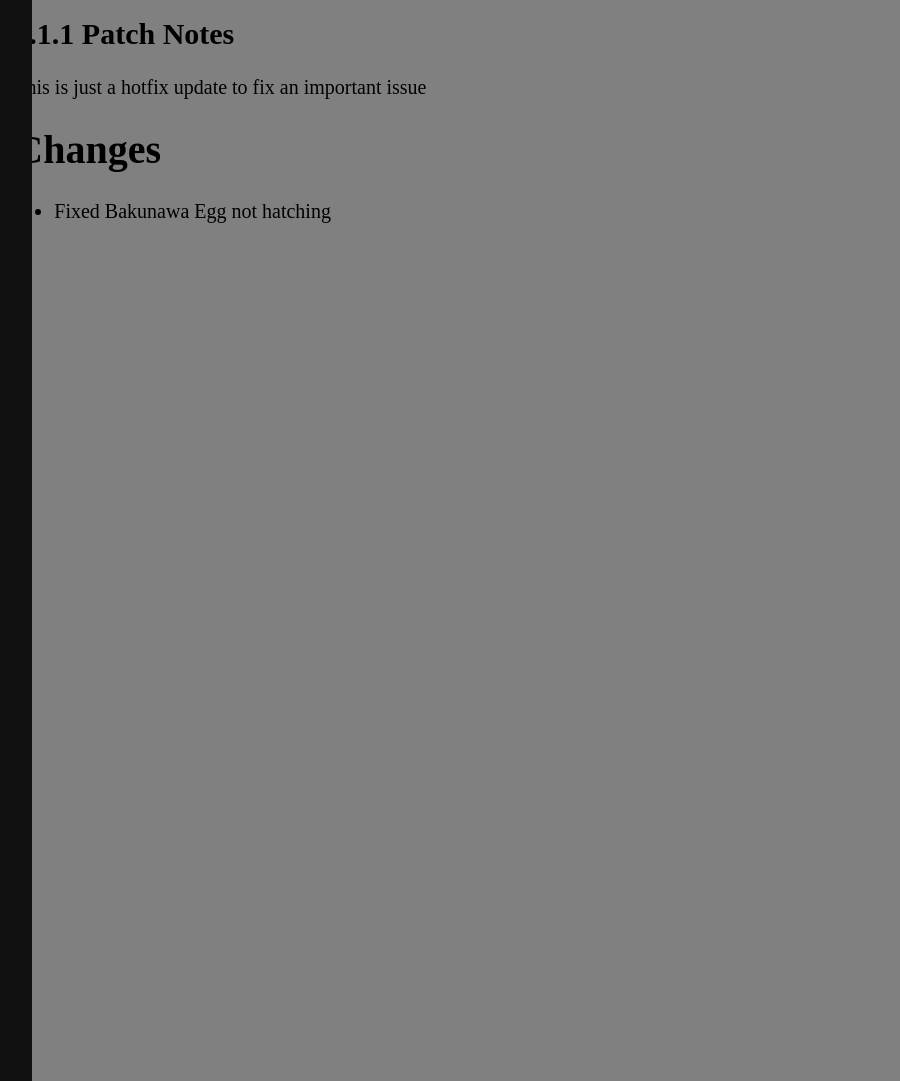
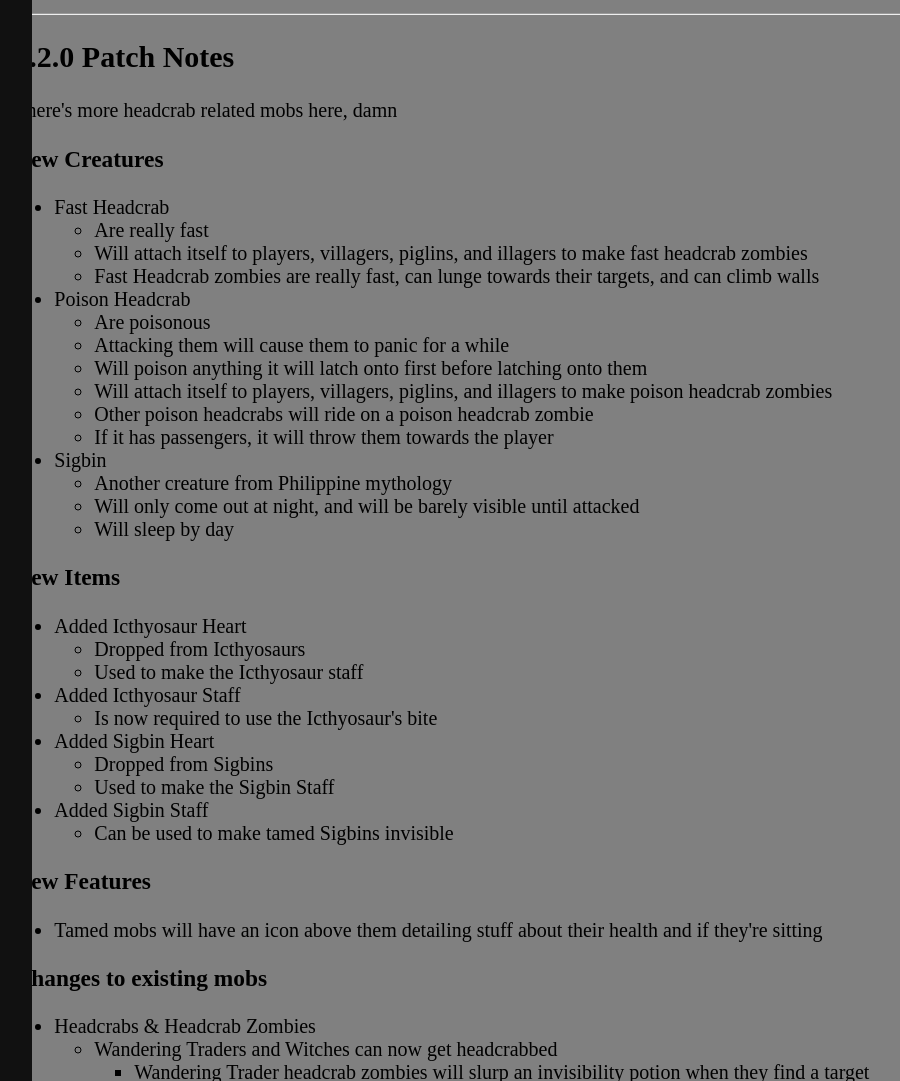
Before and after one commit to ANightDazingZoroark/ANightDazingZoroark.github.io, a Jekyll site: the page built from borgys-mobs/download/index.html, in a window 1280 px wide and 1400 px high, scrolled down 644 px. Shown: the part 319-1400 px from the top of the window, without its empty margins (168-1068 px from the left). Built offline with Jekyll 4.4.1, drawn with Linux system fonts in a browser that asks for light colours; some of the changed text lies outside the part shown.

Commit message:
updated download link

```diff
--- a/borgys-mobs/download/index.html
+++ b/borgys-mobs/download/index.html
@@ -10,15 +10,15 @@ You can download the latest version of Borgy's Mobs directly here.
   <mark>Before playing, please note the following:</mark>
   <ul>
     <li>This addon may not work correctly with other addons that edit player and vanilla mob behaviors</li>
-    <li>You must be on the latest version of Minecraft Bedrock Edition (1.16.220)</li>
-    <li>You must turn on Holiday Creator Features, Advanced Modding Capabilities, and Commands in your world</li>
+    <li>You must be on the latest version of Minecraft Bedrock Edition</li>
+    <li>You must turn on Holiday Creator Features, Advanced Modding Capabilities, Commands, and Upcoming Creator Features in your world</li>
   </ul>
 </p>
 
 <br />
 
 <button onclick="window.open('Borgys Mobs.mcaddon')">
-    Download 1.1.1
+    Download 1.2.0
 </button>
 
 <br />
@@ -33,9 +33,88 @@ Older versions can be downloaded <a href="https://github.com/ANightDazingZoroark
 
 <hr/>
 
-<h2>1.1.1 Patch Notes</h2>
-<p>This is just a hotfix update to fix an important issue</p>
-<h1 id="changes">Changes</h1>
+<h2>1.2.0 Patch Notes</h2>
+<p>There's more headcrab related mobs here, damn</p>
+<h3 id="new-creatures">New Creatures</h1>
 <ul>
-<li>Fixed Bakunawa Egg not hatching</li>
+<li>Fast Headcrab<ul>
+<li>Are really fast</li>
+<li>Will attach itself to players, villagers, piglins, and illagers to make fast headcrab zombies</li>
+<li>Fast Headcrab zombies are really fast, can lunge towards their targets, and can climb walls</li>
 </ul>
+</li>
+<li>Poison Headcrab<ul>
+<li>Are poisonous</li>
+<li>Attacking them will cause them to panic for a while</li>
+<li>Will poison anything it will latch onto first before latching onto them</li>
+<li>Will attach itself to players, villagers, piglins, and illagers to make poison headcrab zombies</li>
+<li>Other poison headcrabs will ride on a poison headcrab zombie</li>
+<li>If it has passengers, it will throw them towards the player</li>
+</ul>
+</li>
+<li>Sigbin<ul>
+<li>Another creature from Philippine mythology</li>
+<li>Will only come out at night, and will be barely visible until attacked</li>
+<li>Will sleep by day</li>
+</ul>
+</li>
+</ul>
+<h3 id="new-items">New Items</h1>
+<ul>
+<li>Added Icthyosaur Heart<ul>
+<li>Dropped from Icthyosaurs</li>
+<li>Used to make the Icthyosaur staff</li>
+</ul>
+</li>
+<li>Added Icthyosaur Staff<ul>
+<li>Is now required to use the Icthyosaur&#39;s bite</li>
+</ul>
+</li>
+<li>Added Sigbin Heart<ul>
+<li>Dropped from Sigbins</li>
+<li>Used to make the Sigbin Staff</li>
+</ul>
+</li>
+<li>Added Sigbin Staff<ul>
+<li>Can be used to make tamed Sigbins invisible</li>
+</ul>
+</li>
+</ul>
+<h3 id="new-features">New Features</h1>
+<ul>
+<li>Tamed mobs will have an icon above them detailing stuff about their health and if they&#39;re sitting</li>
+</ul>
+<h3 id="changes-to-existing-mobs">Changes to existing mobs</h1>
+<ul>
+<li>Headcrabs &amp; Headcrab Zombies<ul>
+<li>Wandering Traders and Witches can now get headcrabbed<ul>
+<li>Wandering Trader headcrab zombies will slurp an invisibility potion when they find a target</li>
+<li>Witch headcrab zombies will rush towards their targets while holding a splash potion</li>
+</ul>
+</li>
+<li>Villager and Player headcrab zombies will spawn in the overworld like all other monsters</li>
+<li>Headcrab Zombies will no longer attack monsters</li>
+</ul>
+</li>
+<li>Icthyosaur<ul>
+<li>Implemented forced attack system from Prehistoric Rift onto the Icthyosaur</li>
+<li>Changed swimming controls for Icthyosaur, you now have to jump while looking up or down to swim up or down</li>
+</ul>
+</li>
+<li>Bakunawa<ul>
+<li>You can make the Bakunawa use its bite attack while you&#39;re riding it, can be activated w/ the Bakunawa staff</li>
+<li>You can swap this with the breath attack by jumping while holding the command staff</li>
+<li>Nerfed the amount of projectiles Bakunawas will breathe out while their breath ability is utilized by the player, it is now only 1 projectile at a time</li>
+<li>Tamed Bakunawas no longer sink in water</li>
+<li>Changed Bakunawa riding controls<ul>
+<li>The moment you ride them they hover properly</li>
+<li>You can make them fly/swim up or down by jumping, and you can return to hover mode by jumping</li>
+</ul>
+</li>
+</ul>
+</li>
+</ul>
+<h3 id="bug-fixes">Bug Fixes</h1>
+<ul>
+<li>Fixed Bakunawas randomly landing when attacking while in mid air (#2)</li>
+</ul>
--- a/prehistoric-rift/download/index.html
+++ b/prehistoric-rift/download/index.html
@@ -12,7 +12,7 @@ You can download the latest version of Prehistoric Rift directly here.
 <ul>
   <li>This addon may not work correctly with other addons that edit player and vanilla mob behaviors</li>
   <li>You must be on the latest version of Minecraft Bedrock Edition</li>
-  <li>You must turn on Holiday Creator Features, Advanced Modding Capabilities, and Commands in your world</li>
+  <li>You must turn on Holiday Creator Features, Advanced Modding Capabilities, Commands, and Upcoming Creator Features in your world</li>
 </ul>
 </p>
 
```
Also changed, not shown: 1 other file.
